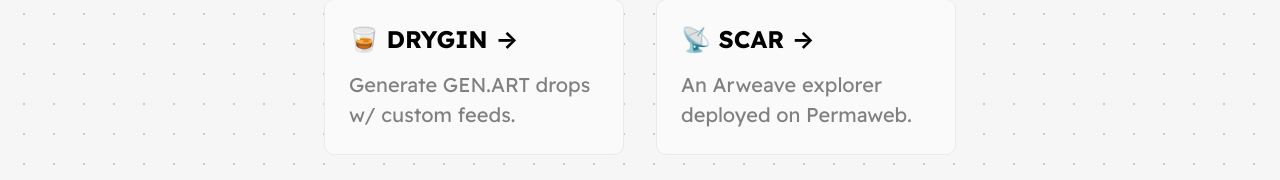
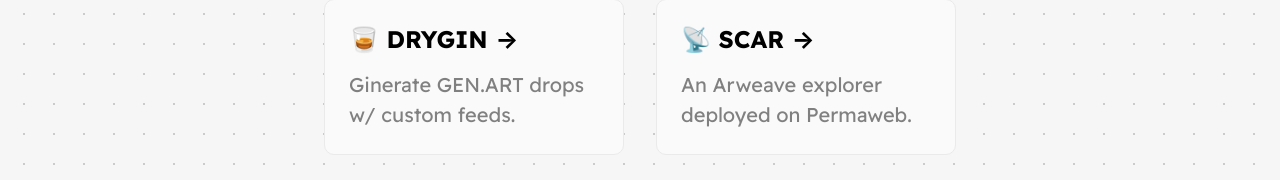
Before and after one commit to renzholy/aliez.io, a Next.js app: page / in a window 1280 px wide. Shown: the part 536-716 px from the top of the page. Built offline with nearby package versions, Linux system fonts and the light colour scheme.

Commit message:
Update index.tsx

```diff
--- a/pages/index.tsx
+++ b/pages/index.tsx
@@ -51,7 +51,7 @@ const Home: NextPage = () => {
             className={styles.card}
           >
             <h2>🥃 DRYGIN &rarr;</h2>
-            <p>Generate GEN.ART drops w/ custom feeds.</p>
+            <p>Ginerate GEN.ART drops w/ custom feeds.</p>
           </a>
 
           <a
```
